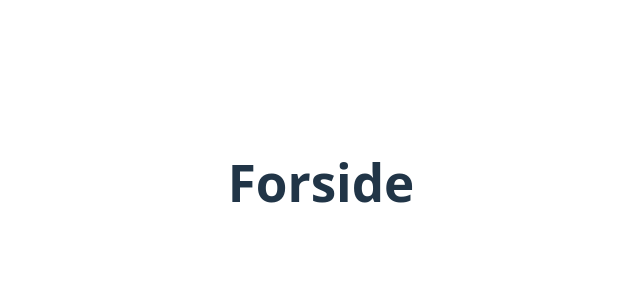
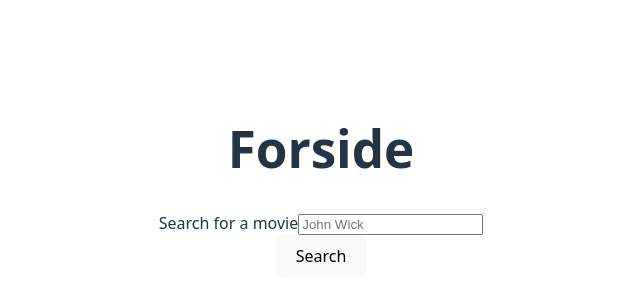
Before and after one commit to Friddi12/uin26ak3_moviesearch_FRIDRIKSSON, a React (Vite) app in the folder Arbeidskrav 3/: page / in a window 1280 px wide. Shown: the part 218-518 px from the top of the page, without its empty margins (319-959 px from the left). Built offline with nearby package versions, Linux system fonts and the light colour scheme.

Commit message:
Videre arbeid

```diff
--- a/Arbeidskrav 3/src/pages/Home.jsx
+++ b/Arbeidskrav 3/src/pages/Home.jsx
@@ -1,3 +1,41 @@
+import { useState } from "react"
+
 export default function Home() {
-    return <h1>Forside</h1>
+
+    const [search, setSearch] = useState()
+
+    //ENDRE SENERE, IKKE LA API NØKKEl VÆRE HER
+    const baseUrl = `http://www.omdbapi.com/?apikey=`
+    const apiKey = '4c1a31f' //FJERN NØKKEL SENERE
+
+
+    const getMovies = async() =>{
+        try {
+            const response = await fetch(`${baseUrl}${apiKey}&s=${search}`)
+            const data = await response.json()
+            console.log(data)
+
+        } catch (error) {
+            console.error(error);
+        }
+    }
+
+    const handleChange = (event) =>{
+        setSearch(event.target.value)
+    }
+
+    return(
+    <main>
+        <h1>Forside</h1>
+        <form>
+            <label>
+                Search for a movie
+            <input type="search" placeholder="John Wick" onChange={handleChange}></input>
+            </label>
+
+        </form>
+        <button onClick={getMovies}>Search</button>
+    </main>
+
+    )
 }
```
